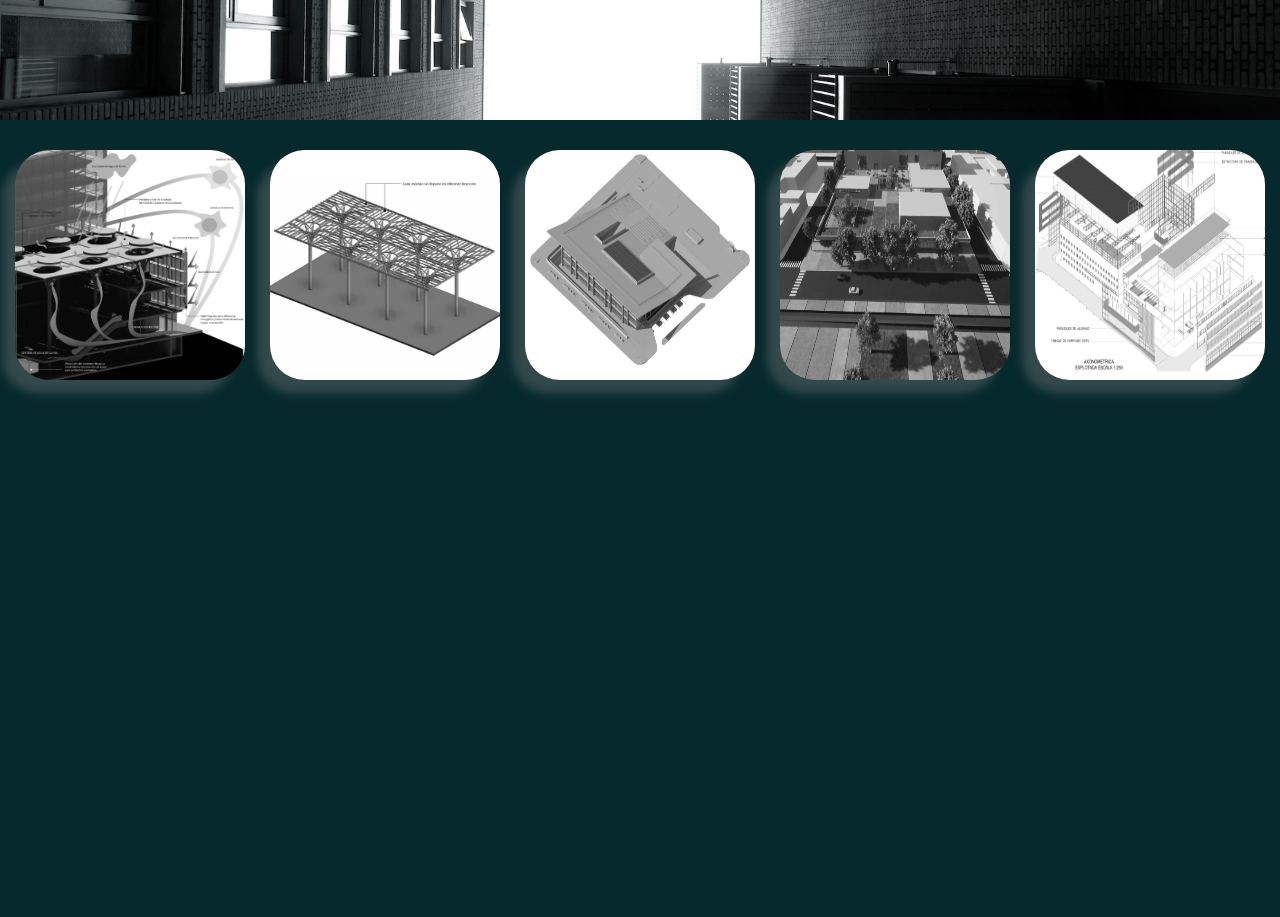
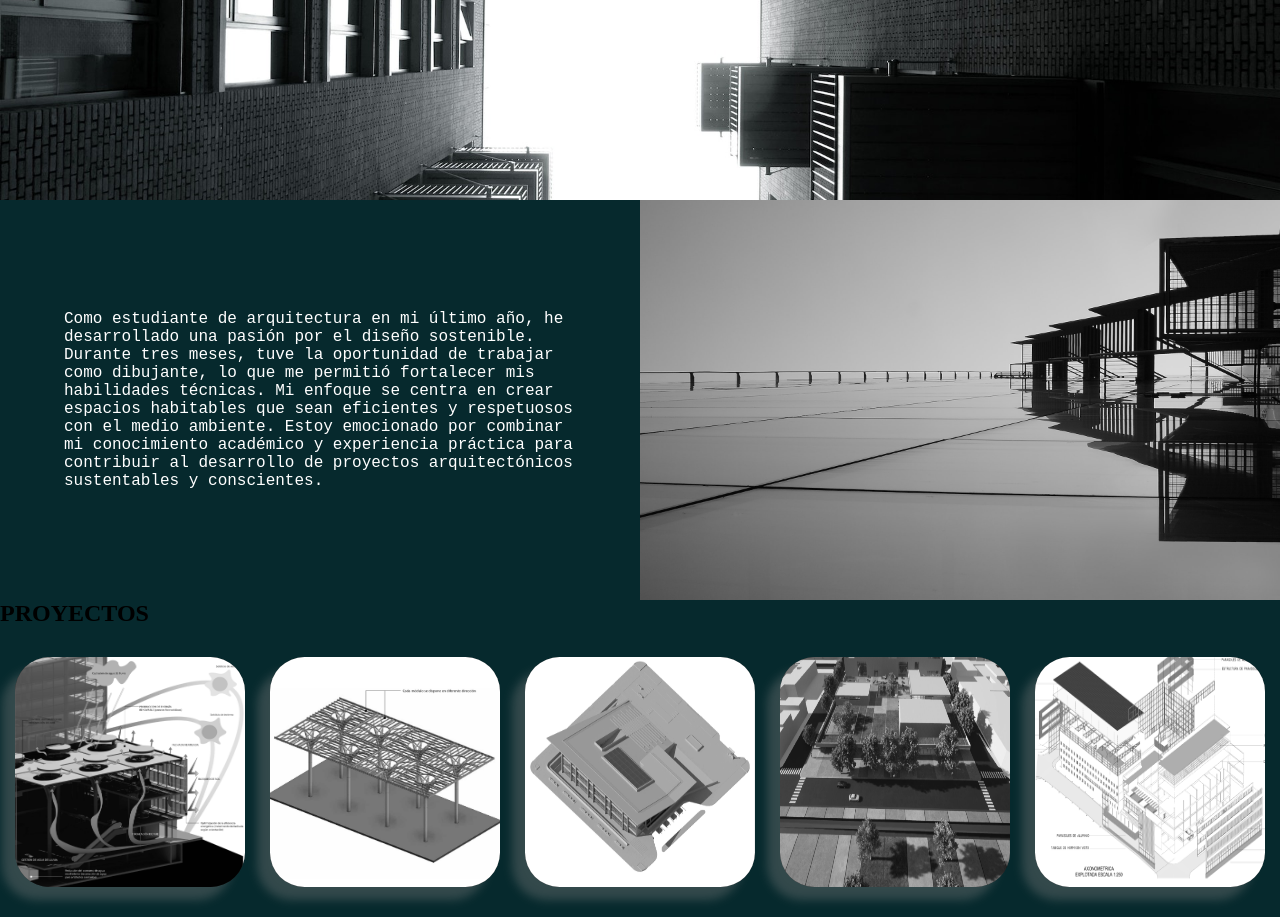
Before and after one commit to lucian17-26/portafolioMauro, a plain HTML site: page index.html in a window 1280 px wide. Shown: the part 1240-2157 px from the top of the page. Before the commit the page ends 1650 px from the top, so only its background shows below. Drawn offline with nearby package versions, Linux system fonts and the light colour scheme; a web font is replaced by a local one.

Commit message:
prototipo 2

```diff
--- a/css/style.css
+++ b/css/style.css
@@ -76,13 +76,54 @@ font-family: 'Oswald', sans-serif;
 }
 
 
+/* ------------------------------------------------------------------------------------------------------------------------------------------------------------------------------------------------------------------------------------------------------------------------------------------------------------- */
 
 
 
+.parallax {
+    width: 100%;
+    background: url("../imagenes/parallax.jpg") fixed;
+    /* max-height: 100%; */
+    height: 80vh;
+    position: relative;
+    background-size: cover;
+    object-fit: cover;
+    background-repeat: no-repeat;
+    background-attachment: fixed;
+}
+
+/* ------------------------------------------------------------------------------------------------------------------------------------------------------------------------------------------------------------------------------------------------------------------------------------------------------------- */
+
+.presentacion-imagen{
+    width: 100%;
+    display: flex;
+}
+
+.presentacion-imagen .contenido-sobremi{
+    width: 50%;
+    display: flex;
+    align-items: center;
+    padding: 0 5%;
+    color: white;
+    font-family: 'Courier New', Courier, monospace;
+    font-size: medium;
+    /* border-bottom: 1px black solid; */
+}
+
+.presentacion-imagen .contenedor-imagen{
+    width: 50%;
+    height: 400px;
+}
+
+.presentacion-imagen .contenedor-imagen img{
+    width: 100%;
+    height: 100%;
+    object-fit: fill;
+}
 
 
 
-
+/* ------------------------------------------------------------------------------------------------------------------------------------------------------------------------------------------------------------------------------------------------------------------------------------------------------------- */
 
 
 .contenedor-cards {
@@ -90,19 +131,6 @@ font-family: 'Oswald', sans-serif;
     flex-wrap: wrap;
     justify-content: space-evenly;
 }
-
-.parallax {
-    width: 100%;
-    background: url("../imagenes/parallax.jpg") fixed;
-    /* max-height: 100%; */
-    height: 70vh;
-    position: relative;
-    background-size: cover;
-    object-fit: cover;
-    background-repeat: no-repeat;
-    background-attachment: fixed;
-}
-
 
 .card {
     width: 230px;
@@ -126,3 +154,5 @@ font-family: 'Oswald', sans-serif;
     box-shadow: none;
 
 }
+
+/* ------------------------------------------------------------------------------------------------------------------------------------------------------------------------------------------------------------------------------------------------------------------------------------------------------------- */
--- a/index.html
+++ b/index.html
@@ -6,9 +6,10 @@
     <meta name="viewport" content="width=device-width, initial-scale=1.0">
     <title>Mauro E Dresse</title>
     <link rel="preconnect" href="https://fonts.googleapis.com">
-<link rel="preconnect" href="https://fonts.gstatic.com" crossorigin>
-<link href="https://fonts.googleapis.com/css2?family=Bebas+Neue&family=Oswald:wght@500&display=swap" rel="stylesheet">
-<link href="https://fonts.googleapis.com/css2?family=Agdasima&display=swap" rel="stylesheet">
+    <link rel="preconnect" href="https://fonts.gstatic.com" crossorigin>
+    <link href="https://fonts.googleapis.com/css2?family=Bebas+Neue&family=Oswald:wght@500&display=swap"
+        rel="stylesheet">
+    <link href="https://fonts.googleapis.com/css2?family=Agdasima&display=swap" rel="stylesheet">
     <link rel="stylesheet" href="./css/style.css">
 </head>
 
@@ -33,12 +34,22 @@
     <section class="parallax">
 
     </section>
-    <!-- <article>
+    <article class="presentacion-imagen">
+        <div class="contenido-sobremi">
+            <p>Como estudiante de arquitectura en mi último año, he desarrollado una pasión por el diseño sostenible.
+                Durante tres meses, tuve la oportunidad de trabajar como dibujante, lo que me permitió fortalecer mis
+                habilidades técnicas. Mi enfoque se centra en crear espacios habitables que sean eficientes y
+                respetuosos con el medio ambiente. Estoy emocionado por combinar mi conocimiento académico y experiencia
+                práctica para contribuir al desarrollo de proyectos arquitectónicos sustentables y conscientes.</p>
+        </div>
+        <div class="contenedor-imagen">
+            <img src="./imagenes/contenido.jpg" alt="" srcset="">
+        </div>
+    </article>
+    <section>
         <div>
-            <p>Soy un estudiante avanzado de la carrera de Arquitectura </p>
+            <h1>PROYECTOS</h1>
         </div>
-    </article> -->
-    <section>
         <div class="contenedor-cards">
             <div class="card">
                 <a href="./proyectos/proyecto01.html" target="_blank" rel="noopener noreferrer">
@@ -46,20 +57,20 @@
                 </a>
             </div>
             <div class="card">
-                <a href="./proyectos/proyecto02.html" target="_blank" rel="noopener noreferrer"><img src="./imagenes/L4.png"
-                        alt=""></a>
+                <a href="./proyectos/proyecto02.html" target="_blank" rel="noopener noreferrer"><img
+                        src="./imagenes/L4.png" alt=""></a>
             </div>
             <div class="card">
-                <a href="./proyectos/proyecto03.html" target="_blank" rel="noopener noreferrer"><img src="./imagenes/L5.png"
-                        alt=""></a>
+                <a href="./proyectos/proyecto03.html" target="_blank" rel="noopener noreferrer"><img
+                        src="./imagenes/L5.png" alt=""></a>
             </div>
             <div class="card">
-                <a href="./proyectos/proyecto04.html" target="_blank" rel="noopener noreferrer"><img src="./imagenes/L6.png"
-                        alt=""></a>
+                <a href="./proyectos/proyecto04.html" target="_blank" rel="noopener noreferrer"><img
+                        src="./imagenes/L6.png" alt=""></a>
             </div>
             <div class="card">
-                <a href="./proyectos/proyecto05.html" target="_blank" rel="noopener noreferrer"><img src="./imagenes/L7.png"
-                        alt=""></a>
+                <a href="./proyectos/proyecto05.html" target="_blank" rel="noopener noreferrer"><img
+                        src="./imagenes/L7.png" alt=""></a>
             </div>
         </div>
 
```
Also changed, not shown: imagenes/contenido.jpg (added).
